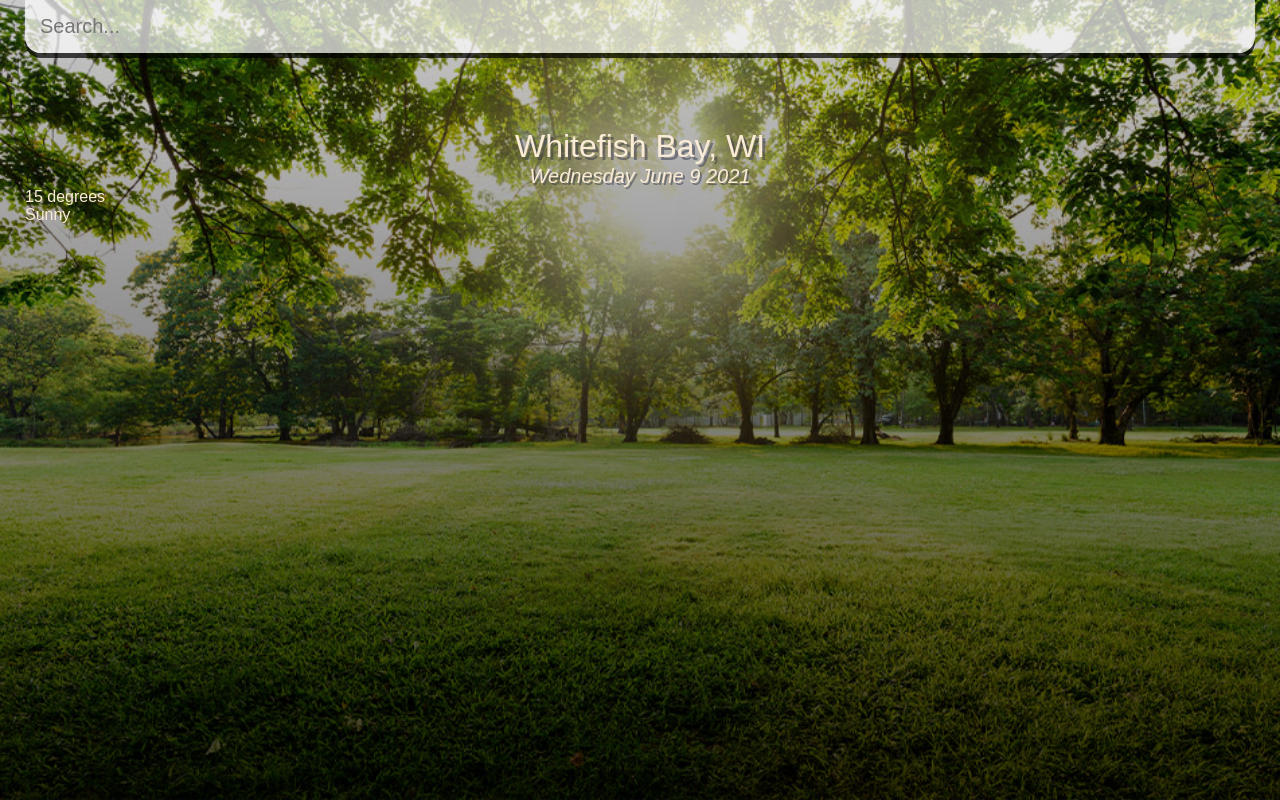
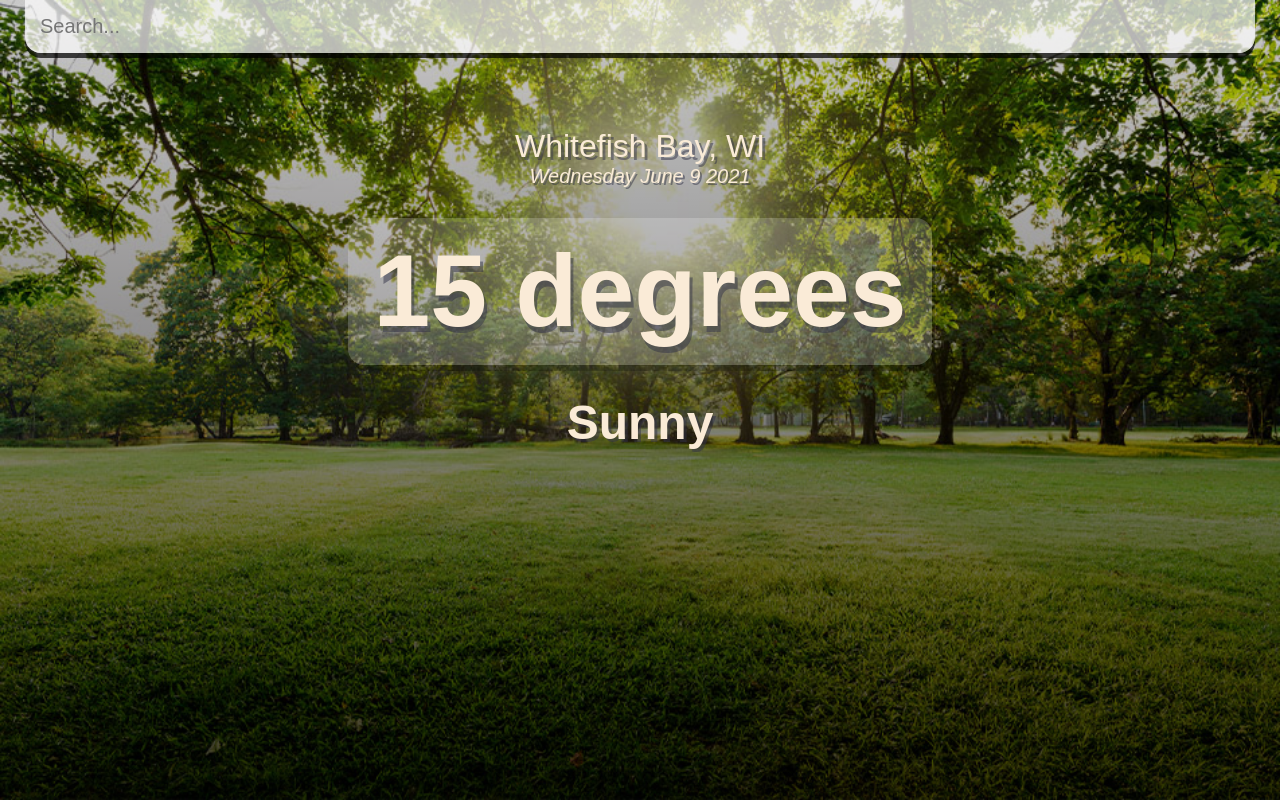
Before and after one commit to ZachAH/Reactful-Weather, a React (Create React App) app: page / in a window 1280 px wide. Built offline with nearby package versions, Linux system fonts and the light colour scheme.

Commit message:
close to final css

```diff
--- a/src/index.css
+++ b/src/index.css
@@ -77,5 +77,31 @@
 }
 
 .weather-box {
+
+  text-align: center;
+}
+
+.weather-box .temp {
+  position: relative;
+  display: inline-block;
+  margin: 30px auto;
+  background-color: rgba(255, 255, 255, 0.2);
+  border-radius: 16px;
+
+  padding: 15px 25px;
+
   color: antiquewhite;
+  font-size: 102px;
+  font-weight: 900;
+
+  text-shadow: 3px 6px rgba(50, 50, 70, .5);
+  text-align: center;
+  box-shadow: 3px 6px rgba(0, 0, 0, 0.2);
 }
+
+.weather-box .weather {
+  color: antiquewhite;
+  font-size: 48px;
+  font-weight: 700;
+  text-shadow: 3px 3px rgba(50, 50, 70, 0.5);
+}
```
